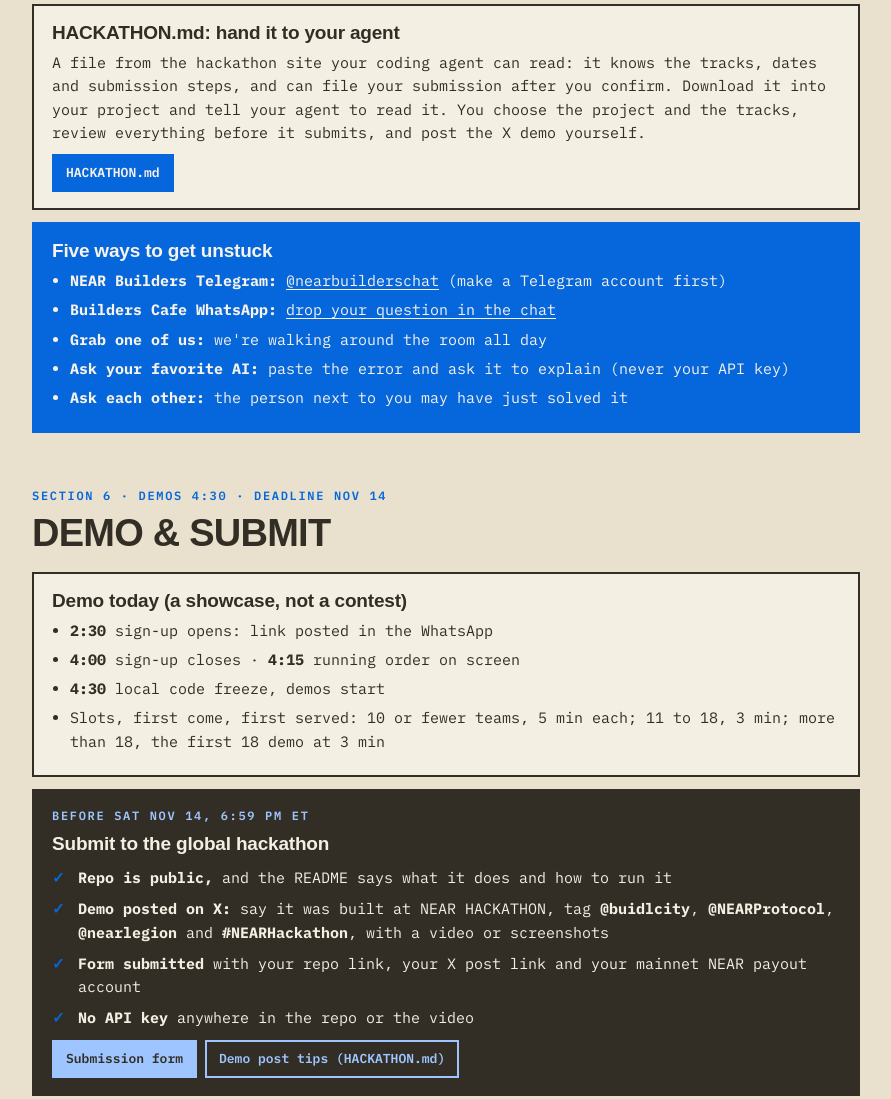
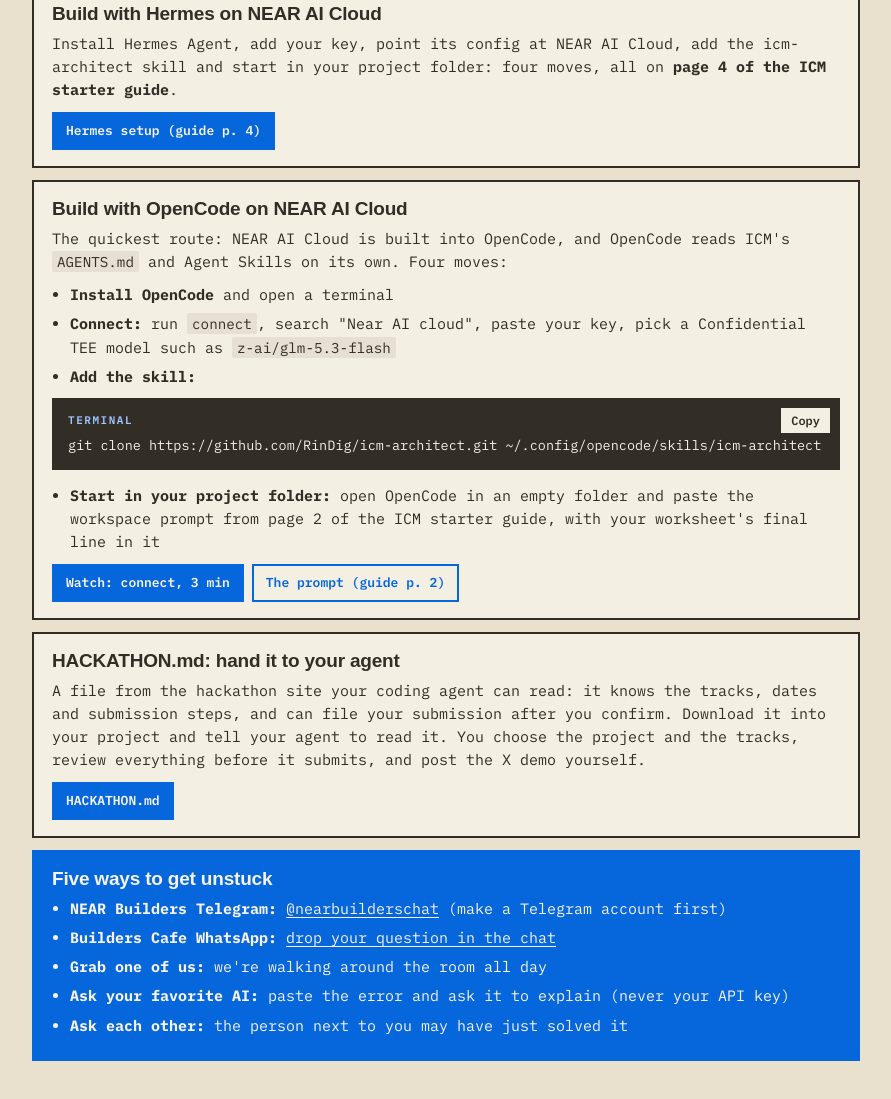
Before and after one commit to buildcity/build-city-hackpack, a plain HTML site: page index.html in a window 1280 px wide. Shown: the part 7643-8742 px from the top of the page, without its empty margins (194-1085 px from the left). Drawn offline with Linux system fonts and the light colour scheme.

Commit message:
Hackpack v1.2: Build with OpenCode card, link to the hackathon's project directory
Co-Authored-By: Claude Opus 5.5 <noreply@anthropic.com>

```diff
--- a/index.html
+++ b/index.html
@@ -1,5 +1,5 @@
 <!doctype html>
-<!-- status: draft (v1.1, 2026-11-11: no Wi-Fi; Tony's two decks as PDFs (Welcome & Quick Start in section 1, Build with ICM in talk 3); rule 2 reworded; v1.0, 2026-11-10), waiting on Tony. Built from stages/06_hackpack/output/hackpack-plan.md v3.1. Model list re-checked 2026-11-10 (z-ai/glm-5.3-flash live). -->
+<!-- status: draft (v1.2, 2026-11-11: Build with OpenCode card in section 5; project directory link (nearhackathon.com/#projects) in sections 4 and 6; v1.1, 2026-11-11: no Wi-Fi; Tony's two decks as PDFs (Welcome & Quick Start in section 1, Build with ICM in talk 3); rule 2 reworded; v1.0, 2026-11-10), waiting on Tony. Built from stages/06_hackpack/output/hackpack-plan.md v3.1. Model list re-checked 2026-11-10 (z-ai/glm-5.3-flash live). -->
 <html lang="en">
 <head>
 <meta charset="utf-8">
@@ -307,6 +307,12 @@ model:    z-ai/glm-5.3-flash</pre></div>
       <span class="chip">Agentic Commerce</span><span class="chip">Community &amp; Nonprofits</span><span class="chip">Business Automation</span>
     </div>
 
+    <div class="card" style="margin-top:16px">
+      <h3>See what others are building</h3>
+      <p style="margin:0">The hackathon site has a public project directory: search the submissions, filter by track (Privacy &amp; Private AI is one), and open the code and demos for ideas.</p>
+      <div class="btns"><a class="btn solid" href="https://nearhackathon.com/#projects" target="_blank" rel="noopener">Browse projects</a></div>
+    </div>
+
     <h3 style="margin:22px 0 8px">Use cases from the NEAR AI team</h3>
     <p>Security and investigations work that needs private AI. NEAR AI's attestation proves nobody, NEAR included, can see what you're testing.</p>
     <div class="grid2">
@@ -340,6 +346,21 @@ model:    z-ai/glm-5.3-flash</pre></div>
       <h3>Build with Hermes on NEAR AI Cloud</h3>
       <p style="margin:0">Install Hermes Agent, add your key, point its config at NEAR AI Cloud, add the icm-architect skill and start in your project folder: four moves, all on <b>page 4 of the ICM starter guide</b>.</p>
       <div class="btns"><a class="btn solid" href="files/icm-starter-guide.pdf#page=4" target="_blank">Hermes setup (guide p. 4)</a></div>
+    </div>
+
+    <div class="card">
+      <h3>Build with OpenCode on NEAR AI Cloud</h3>
+      <p>The quickest route: NEAR AI Cloud is built into OpenCode, and OpenCode reads ICM's <code>AGENTS.md</code> and Agent Skills on its own. Four moves:</p>
+      <ul class="clean">
+        <li><b>Install OpenCode</b> and open a terminal</li>
+        <li><b>Connect:</b> run <code>connect</code>, search "Near AI cloud", paste your key, pick a Confidential TEE model such as <code>z-ai/glm-5.3-flash</code></li>
+        <li><b>Add the skill:</b></li>
+      </ul>
+      <div class="copy"><div class="lbl">Terminal</div><button type="button">Copy</button><pre>git clone https://github.com/RinDig/icm-architect.git ~/.config/opencode/skills/icm-architect</pre></div>
+      <ul class="clean">
+        <li><b>Start in your project folder:</b> open OpenCode in an empty folder and paste the workspace prompt from page 2 of the ICM starter guide, with your worksheet's final line in it</li>
+      </ul>
+      <div class="btns"><a class="btn solid" href="https://www.youtube.com/watch?v=WV1Jln57uCc" target="_blank" rel="noopener">Watch: connect, 3 min</a><a class="btn" href="files/icm-starter-guide.pdf#page=2" target="_blank">The prompt (guide p. 2)</a></div>
     </div>
 
     <div class="card">
@@ -386,7 +407,7 @@ model:    z-ai/glm-5.3-flash</pre></div>
         <li><b>Form submitted</b> with your repo link, your X post link and your mainnet NEAR payout account</li>
         <li><b>No API key</b> anywhere in the repo or the video</li>
       </ul>
-      <div class="btns"><a class="btn solid" style="background:#9EC5FF;border-color:#9EC5FF;color:#322E25" href="https://nearhackathon.com/#apply" target="_blank" rel="noopener">Submission form</a><a class="btn" style="border-color:#9EC5FF;color:#9EC5FF" href="https://nearhackathon.com/HACKATHON.md" target="_blank" rel="noopener">Demo post tips (HACKATHON.md)</a></div>
+      <div class="btns"><a class="btn solid" style="background:#9EC5FF;border-color:#9EC5FF;color:#322E25" href="https://nearhackathon.com/#apply" target="_blank" rel="noopener">Submission form</a><a class="btn" style="border-color:#9EC5FF;color:#9EC5FF" href="https://nearhackathon.com/HACKATHON.md" target="_blank" rel="noopener">Demo post tips (HACKATHON.md)</a><a class="btn" style="border-color:#9EC5FF;color:#9EC5FF" href="https://nearhackathon.com/#projects" target="_blank" rel="noopener">Browse submitted projects</a></div>
     </div>
   </div>
 </section>
```
